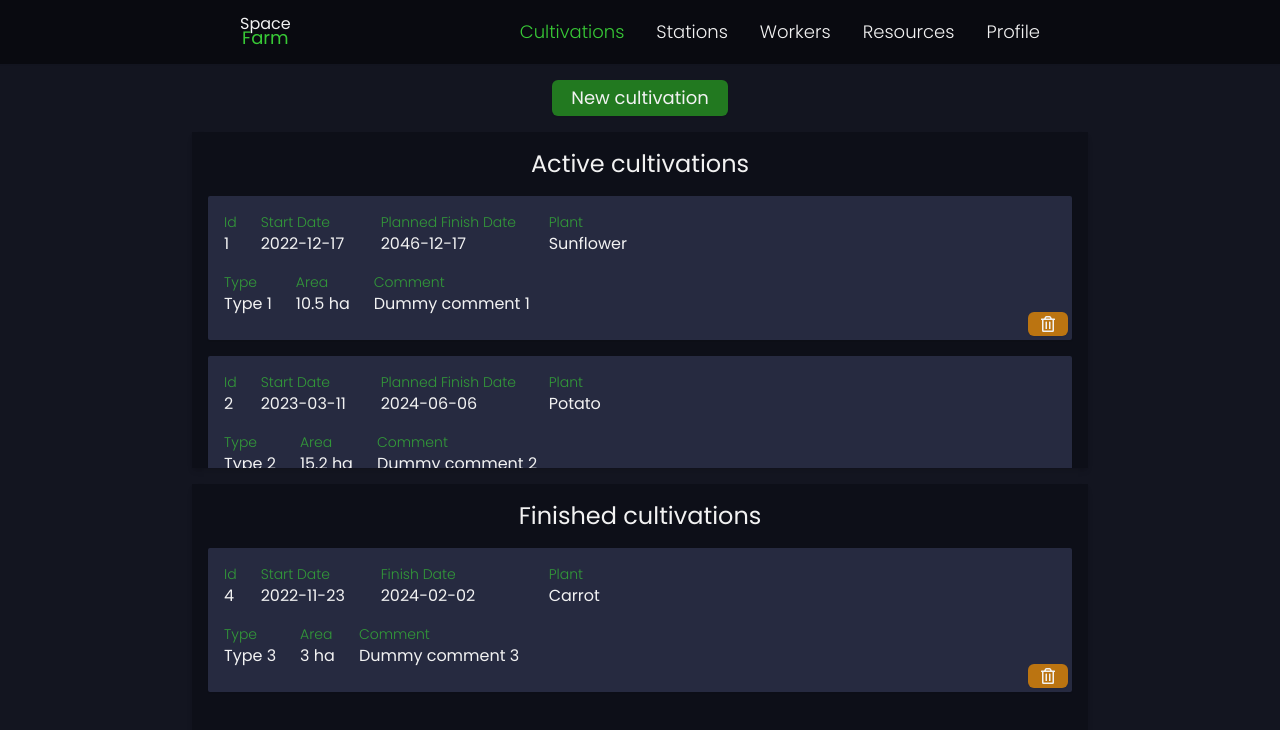
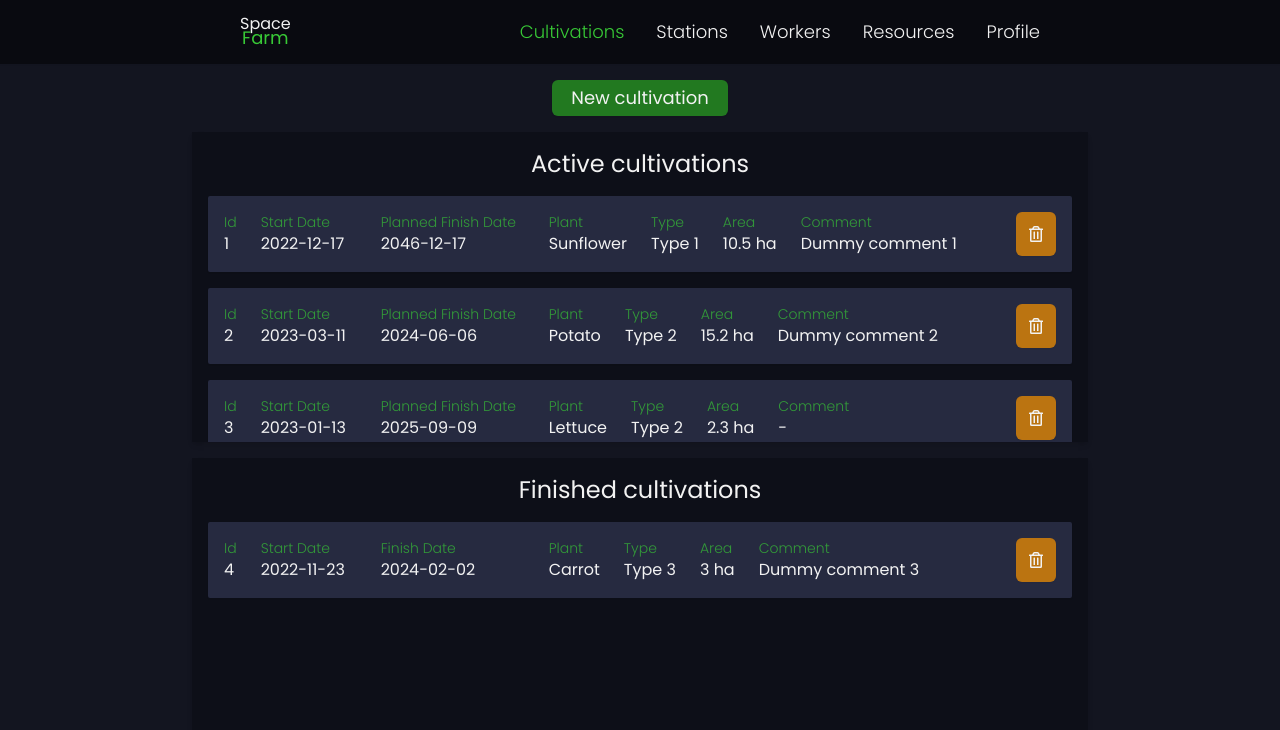
Before and after one commit to Fijalkowskim/Space-Farm-Managment-System, a React (Create React App) app in the folder frontend/: page / in a window 1280 px wide. Both pictures are taken after typing "Sample", "Sample123" into the empty fields and a click on the button "Login". Shown: the top 730 px of the page. Built offline with nearby package versions, Linux system fonts and the light colour scheme.

Commit message:
Delete button in display cards

```diff
--- a/frontend/src/components/verticalScrollableDisplay/DisplayCard.jsx
+++ b/frontend/src/components/verticalScrollableDisplay/DisplayCard.jsx
@@ -9,7 +9,7 @@ function DisplayCard({ data, contentType, showRemoveButton }) {
   return (
     <NavLink
       to={data.id ? `/${contentType}/${data.id}` : "/"}
-      className="flex flex-row items-start flex-wrap justify-center gap-2 p-4 text-text-50 bg-background-800 hover:bg-background-800/80 transition-colors rounded-sm shadow-sm w-full text-base relative pb-6"
+      className="flex flex-row items-center flex-nowrap justify-between gap-2 p-4 text-text-50 bg-background-800 hover:bg-background-800/80 transition-colors rounded-sm shadow-sm w-full text-base relative"
     >
       {contentType === "cultivation" ? (
         <CultivationCard data={data} />
@@ -28,7 +28,7 @@ function DisplayCard({ data, contentType, showRemoveButton }) {
       ) : null}
       {showRemoveButton === true && (
         <CustomButton
-          className={"absolute right-1 bottom-1 z-10"}
+          className={"h-full flex-nowrap"}
           onClick={(e) => {
             e.stopPropagation();
           }}
--- a/frontend/src/components/verticalScrollableDisplay/displayCards/CultivationCard.jsx
+++ b/frontend/src/components/verticalScrollableDisplay/displayCards/CultivationCard.jsx
@@ -6,7 +6,6 @@ function CultivationCard({ data }) {
   const finished = data.realFinishDate !== undefined;
   if (data === null) return;
   return (
-    <>
     <div className="flex flex-row md:flex-nowrap flex-wrap items-center justify-start gap-6 w-full">
       <DisplayCardAttribute label="Id" value={data.id} />
       <DisplayCardAttribute
@@ -24,13 +23,10 @@ function CultivationCard({ data }) {
       />
 
       <DisplayCardAttribute label="Plant" value={data.plant} />
-      </div>
-      <div className="flex flex-row md:flex-nowrap flex-wrap items-center justify-start gap-6 w-full mt-2">
       <DisplayCardAttribute label="Type" value={data.type} />
       <DisplayCardAttribute label="Area" value={`${data.area} ha`} />
       <DisplayCardAttribute label="Comment" value={data.comment ?? "-"} />
     </div>
-    </>
   );
 }
 
```
Lines whose indentation alone changed are shown as unchanged.
